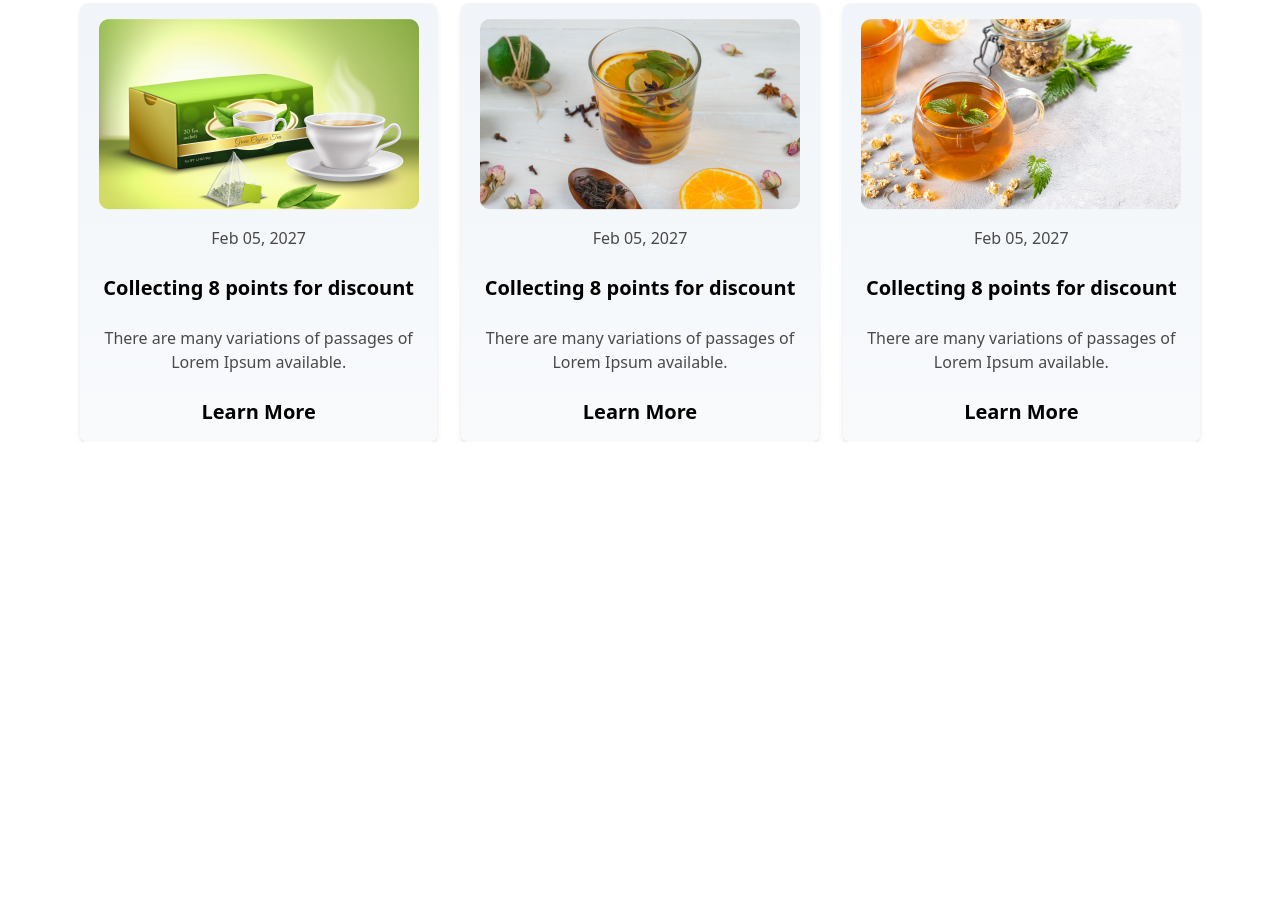
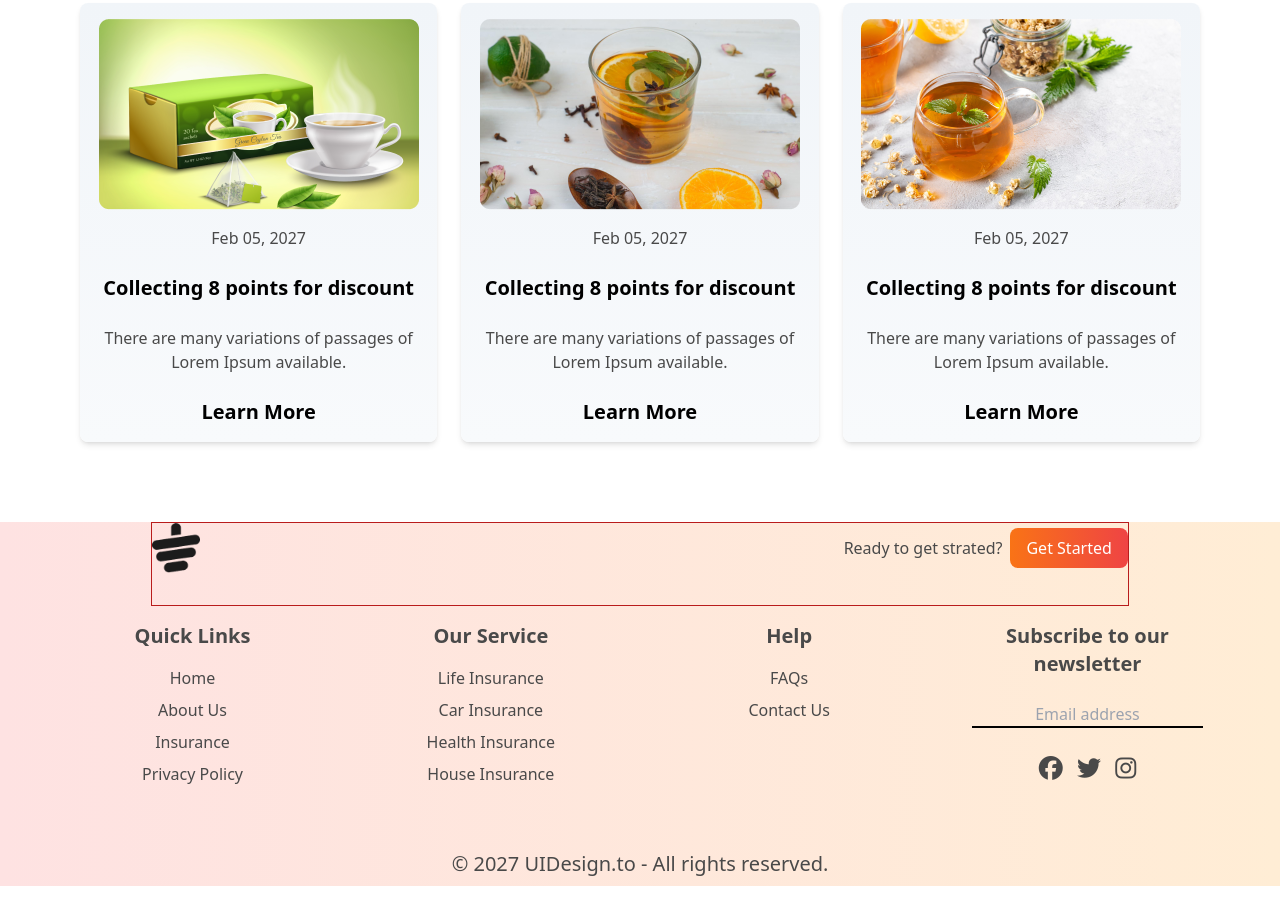
Before and after one commit to ifratul36/Tea--House-with-tailwind, a plain HTML site: page index.html in a window 1280 px wide. Shown: the part 2674-3572 px from the top of the page. Before the commit the page ends 3116 px from the top, so only its background shows below. Drawn offline with nearby package versions, Linux system fonts and the light colour scheme.

Commit message:
initial setup done

```diff
--- a/index.html
+++ b/index.html
@@ -25,8 +25,9 @@
     </script>
 </head>
  <body>
+
     <!-- Main Content -->
-     <main class="max-w-screen-xl px-2 lg:px-16 h-80">
+     <main class="max-w-screen-xl px-2 lg:px-16 ">
            <!-- header section -->
       <header class=" pt-10 mb-20 md:flex lg:flex md:justify-between lg:justify-between ">
         <!-- Text Content -->
@@ -272,8 +273,98 @@
 
              </section>
 
+            </main>
+                     <!-- footer section -->
+         <footer class=" bg-gradient-to-r from-red-100 to-orange-100 mb-3">
+              <section class="  w-11/12 mx-auto  text-[#494949] my-10 ">
+                  <div class=" w-12/12 lg:w-10/12 mb-4 mx-auto border border-red-700">
+                   <!-- logo -->
+                    <div class="mb-8 flex justify-between">
+                     <img class="w-12" src="./images/cup.png" alt="">
+                     <div class="flex items-center">
+                      <h3 class="mr-2 text-[#494949]">Ready to get strated?</h3>
+                      <button class="bg-gradient-to-r from-orange-500 to-red-500 px-4 py-2 text-[#FFFFFF] rounded-lg">Get Started </button>
+                     </div>
+                    </div>
+                  </div>
+                    <!-- links -->
+                     <div class="grid grid-cols-1 lg:grid-cols-4 gap-5 mx-auto text-center">
+                      <!-- first column -->
+                          <div class="space-y-4">
+                               <h3 class="font-bold text-xl">Quick Links</h3>
+                             <ul class="space-y-2">
+                                  <li>
+                                    <a class="hover:text-orange-600" href="#">Home</a>
+                                  </li>
+                                  <li>
+                                    <a class="hover:text-orange-600" href="#">About Us</a>
+                                  </li>
+                                  <li>
+                                    <a class="hover:text-orange-600" href="#">Insurance</a>
+                                  </li>
+                                  <li>
+                                    <a class="hover:text-orange-600" href="#">Privacy Policy</a>
+                                  </li>
+                             </ul>
+                          <div>
+                        </div>
+                          </div>
 
-     </main>
+                            <!-- second column -->
+                            <div class="space-y-4">
+                              <h3 class="font-bold text-xl">Our Service</h3>
+                            <ul class=" space-y-2">
+                                 <li>
+                                   <a class="hover:text-orange-600" href="#">Life Insurance</a>
+                                 </li>
+                                 <li>
+                                   <a class="hover:text-orange-600" href="#">Car Insurance</a>
+                                 </li>
+                                 <li>
+                                   <a class="hover:text-orange-600" href="#">Health Insurance</a>
+                                 </li>
+                                 <li>
+                                   <a class="hover:text-orange-600" href="#">House Insurance</a>
+                                 </li>
+                            </ul>
+                         <div>
+                       </div>
+                         </div>
+
+                           <!-- third column -->
+                           <div class="space-y-4">
+                            <h3 class="font-bold text-xl">Help</h3>
+                          <ul class=" space-y-2">
+                               <li>
+                                 <a class="hover:text-orange-600" href="#">FAQs</a>
+                               </li>
+                               <li>
+                                 <a class="hover:text-orange-600" href="#">Contact Us</a>
+                               </li>
+                          </ul>
+                       <div>
+                     </div>
+                          </div>
+                          <!-- fourth column -->
+                           <div>
+                                  <h2 class="font-bold text-xl">Subscribe to our <br> newsletter</h2>
+                                  <br>
+                                  <div class="flex flex-col space-y-4">
+                                    <input placeholder="Email address" type="text" class="bg-transparent border-b-2 border-black w-4/6 text-center mx-auto md:w-5/6">
+                                  </div>
+                                  <br>
+                                  <div class="text-2xl space-x-2 mx-auto">
+                                    <span><i class="fa-brands fa-facebook"></i></span>
+                                    <span><i class="fa-brands fa-twitter"></i></span>
+                                    <span><i class="fa-brands fa-instagram"></i></span>
+                                  </div>
+                          </div>
+                     </div>
+                    </section>
+                    <div class="">
+                      <h1 class="text-[#494949] text-xl text-center hover:bg-orange-500 p-2">© 2027 UIDesign.to - All rights reserved.</h1>
+                  </div>
+              </footer>
 
 </body>
 </html>
```
Lines whose indentation alone changed are shown as unchanged.
